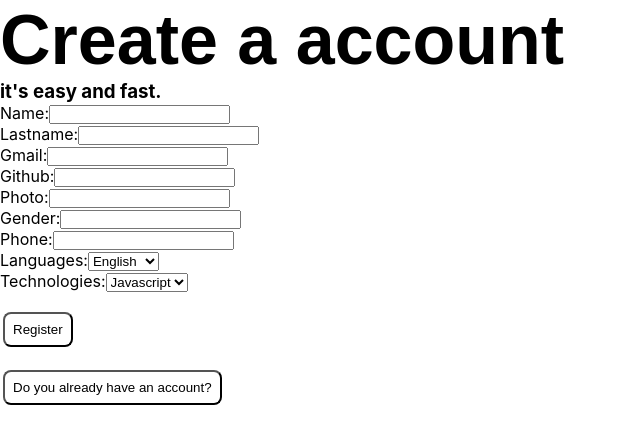
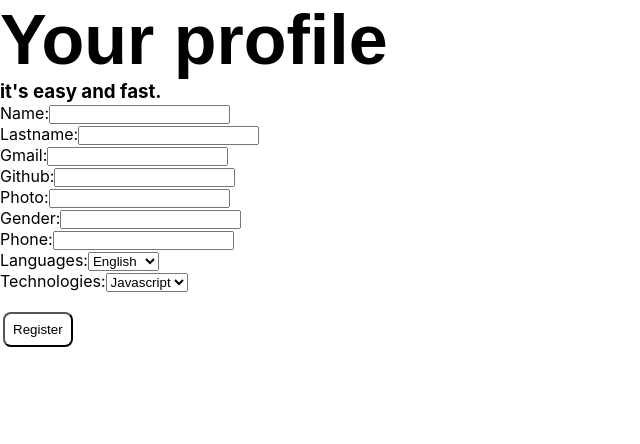
Before and after one commit to hernandiazz9/MiddlewareApp, a React (Create React App) app in the folder client/: page /createuser in a window 1280 px wide. Shown: the top 444 px of the page, without its empty margins (0-640 px from the left). Built offline with nearby package versions, Linux system fonts and the light colour scheme; a web font is replaced by a local one.

Commit message:
form almost ready

```diff
--- a/client/src/components/CreateUsers/CreateUsers.jsx
+++ b/client/src/components/CreateUsers/CreateUsers.jsx
@@ -41,8 +41,6 @@ const CreateUsers = () => {
         })
     };
 
-    console.log(input)
-
     function handleSubmit(e) {
         e.preventDefault();
         dispatch(postUser(input))
@@ -57,14 +55,13 @@ const CreateUsers = () => {
             languages: [],
             technologies: []
         })
-        history.push('/home')
     };
 
     return (
         <div>
             <form onSubmit={e => handleSubmit(e)}>
                 <div>
-                    <h1>Create a account</h1>
+                    <h1>Your profile</h1>
                     <h3>it's easy and fast.</h3>
                 </div>
                 <div>
@@ -145,7 +142,6 @@ const CreateUsers = () => {
                <div>
                     <button type='submit'>Register</button>
                </div>
-                    <button to='/home'>Do you already have an account?</button>
             </form>
         </div>
     )
```
